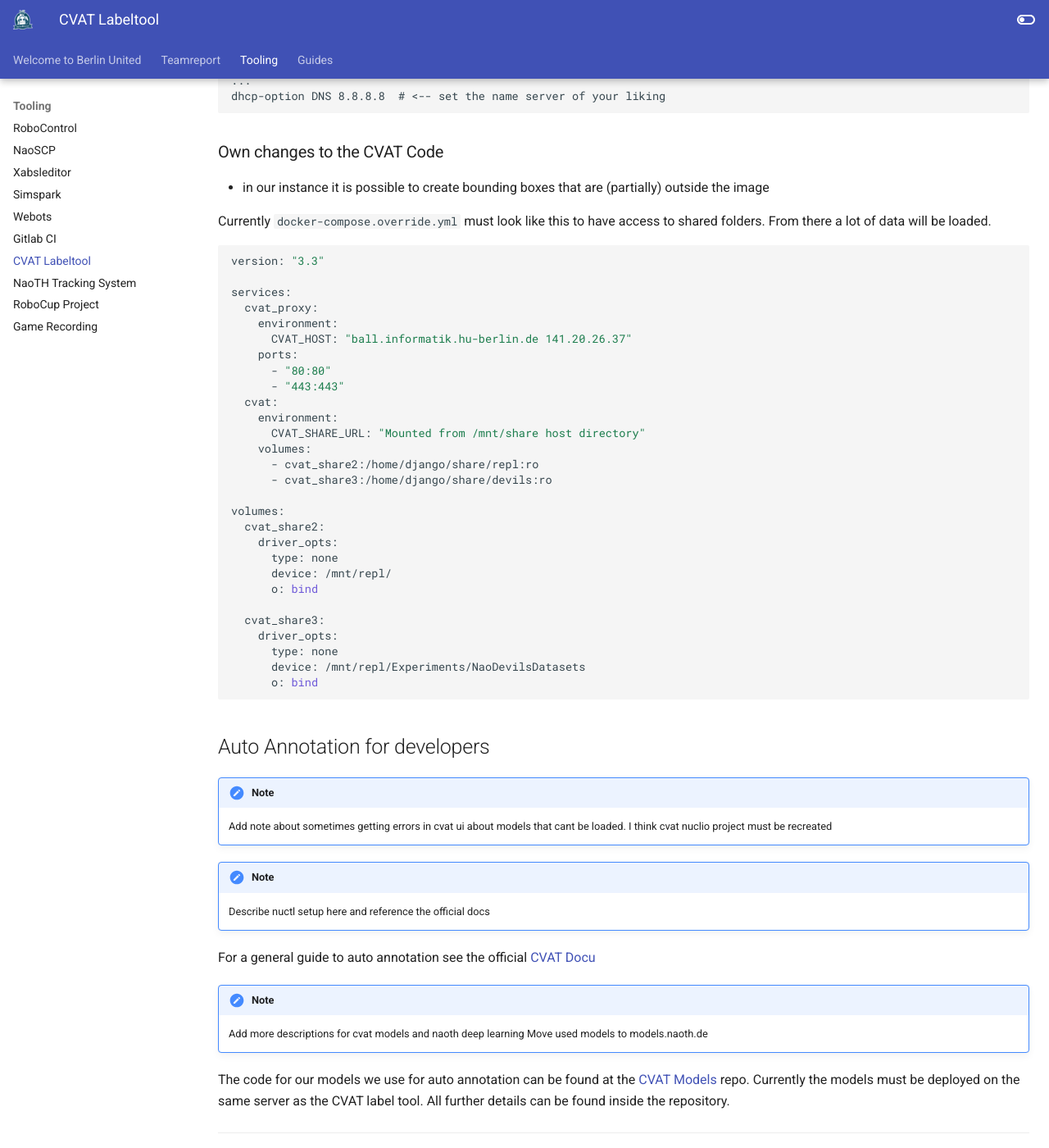
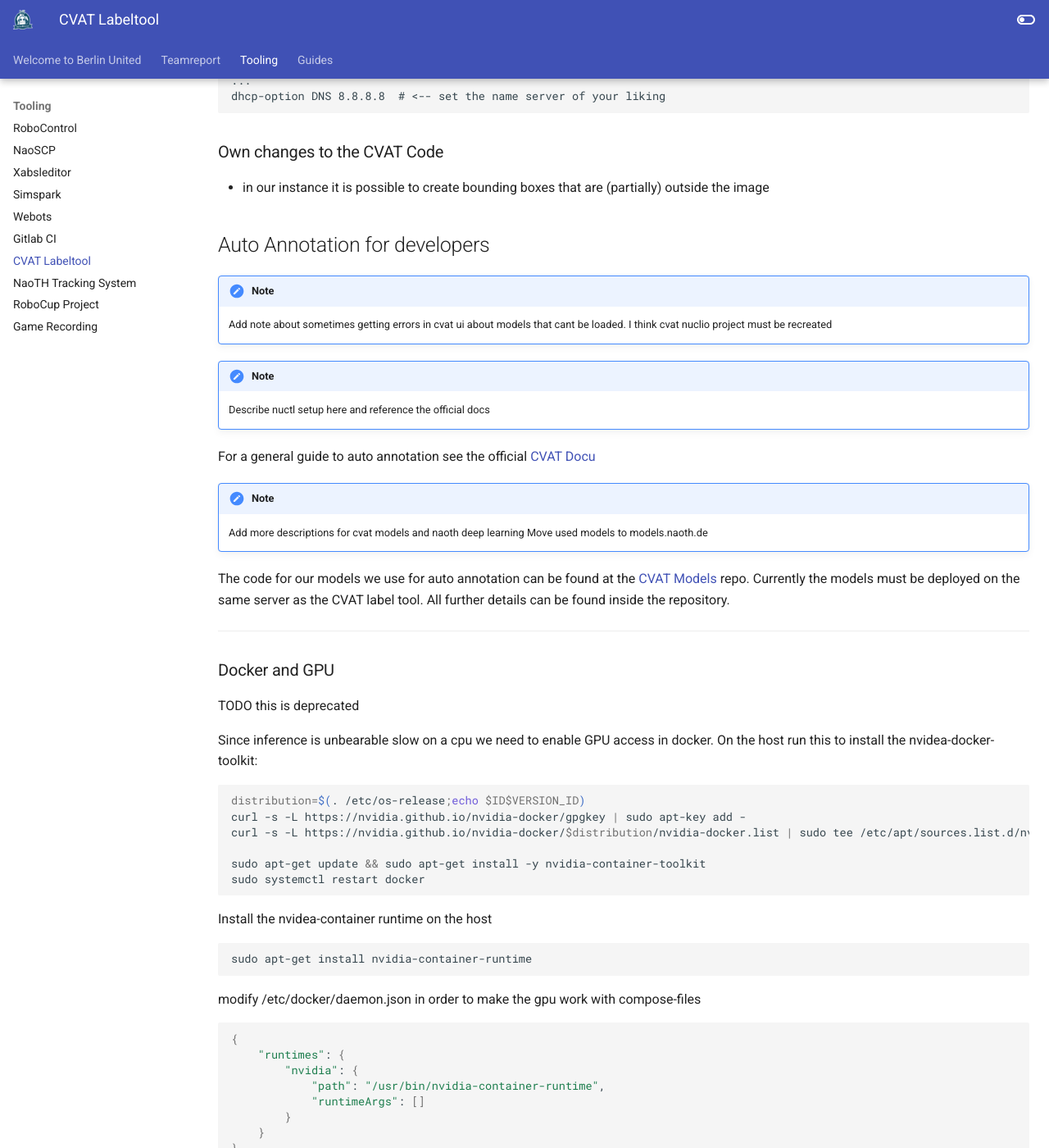
Before and after one commit to BerlinUnited/berlinunited.github.io, an MkDocs documentation site: the page built from docs/naoth_tools/cvat.md, in a window 1280 px wide and 1400 px high, scrolled down 1590 px. Shown: the whole window at 82% size. Built offline with MkDocs 1.6.1 and Material for MkDocs 9.7.7, drawn with Linux system fonts in a browser that asks for light colours.

Commit message:
fix: docker.override.yaml is now part of our cvat fork

````diff
--- a/docs/naoth_tools/cvat.md
+++ b/docs/naoth_tools/cvat.md
@@ -73,38 +73,6 @@
 ### Own changes to the CVAT Code
 - in our instance it is possible to create bounding boxes that are (partially) outside the image
 
-Currently `docker-compose.override.yml` must look like this to have access to shared folders. From there a lot of data will be loaded.
-```bash
-version: "3.3"
-
-services:
-  cvat_proxy:
-    environment:
-      CVAT_HOST: "ball.informatik.hu-berlin.de 141.20.26.37"
-    ports:
-      - "80:80"
-      - "443:443"
-  cvat:
-    environment:
-      CVAT_SHARE_URL: "Mounted from /mnt/share host directory"
-    volumes:
-      - cvat_share2:/home/django/share/repl:ro
-      - cvat_share3:/home/django/share/devils:ro
-
-volumes:
-  cvat_share2:
-    driver_opts:
-      type: none
-      device: /mnt/repl/
-      o: bind
-
-  cvat_share3:
-    driver_opts:
-      type: none
-      device: /mnt/repl/Experiments/NaoDevilsDatasets
-      o: bind
-```
-
 ## Auto Annotation for developers
 !!! note
     Add note about sometimes getting errors in cvat ui about models that cant be loaded. I think cvat nuclio project must be recreated
````
